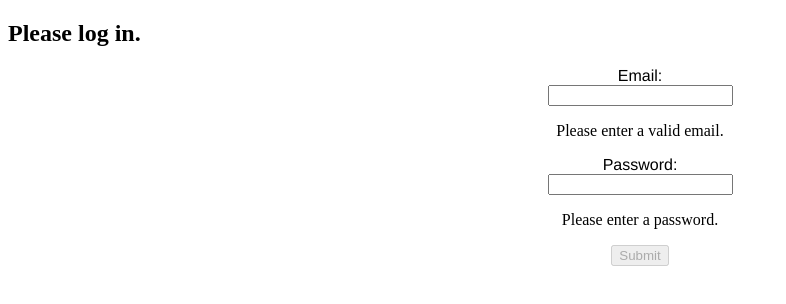
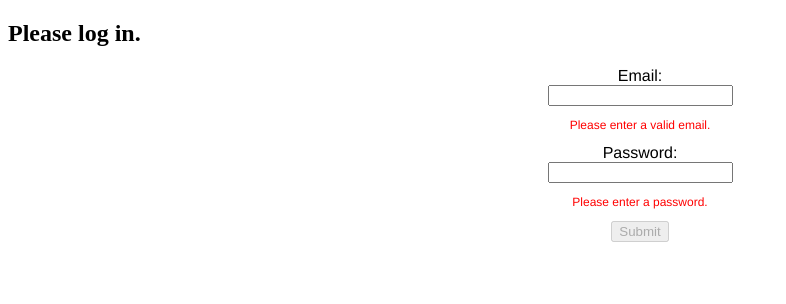
Before and after one commit to brockross/prokeep-challenge, a React app: page / in a window 1280 px wide. Shown: the top 304 px of the page, without its empty margins (0-786 px from the left). Built offline with nearby package versions, Linux system fonts and the light colour scheme; the HTML template or start-up script is replaced by a standard one.

Commit message:
styling changes: red invalid text, password obfuscation

```diff
--- a/client/src/components/Form.jsx
+++ b/client/src/components/Form.jsx
@@ -16,6 +16,9 @@
 
 const InvalidMessage = styled.p`
   visibility: ${props => props.isValid ? 'hidden' : 'visible'};
+  color: red;
+  font-family: Helvetica;
+  font-size: 0.75em;
 `
 
 
@@ -47,7 +50,7 @@
   handleSubmit() {
     const {email, password} = this.state;
 
-    fetch('https://reqres.in/api/login', {
+    fetch('https://reqres.in/api/login  ', {
       method: 'POST',
       headers: {
         'Content-Type': 'application/json'
@@ -57,7 +60,7 @@
       })
     })
     .then(response => response.json())
-    .then(data => console.log(data));
+    .then(data => console.log(data.token));
   }
 
   render() {
@@ -71,7 +74,7 @@
         <InvalidMessage isValid={validate(email.toString())}>Please enter a valid email.</InvalidMessage>
 
         <Label>Password:</Label>
-        <input type="text" name="password" onChange={(e) => this.handleInput(e)}></input>
+        <input type="password" name="password" onChange={(e) => this.handleInput(e)}></input>
         <InvalidMessage isValid={!!this.validatePW()}>Please enter a password.</InvalidMessage>
 
         <input type="submit" disabled={!(validate(email.toString()) && this.validatePW() )} onClick={(e) => {
```
Also changed, not shown: 1 other file (tests, documents, lock files or other folders).
